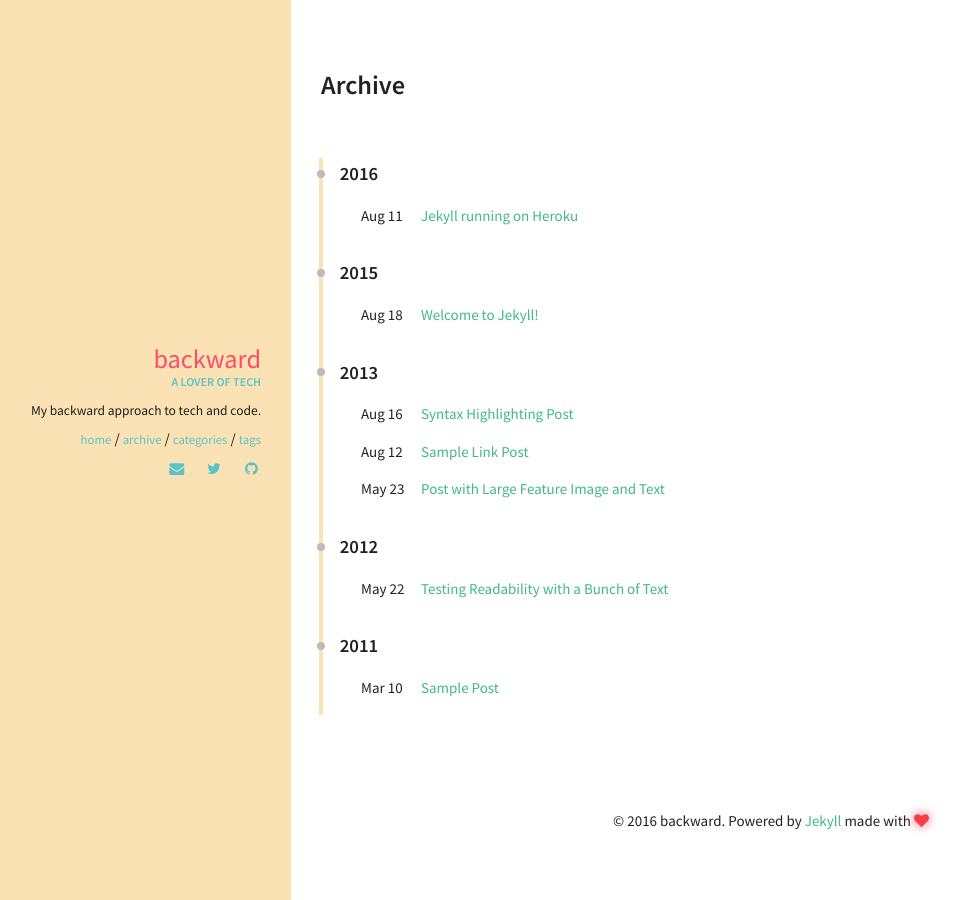
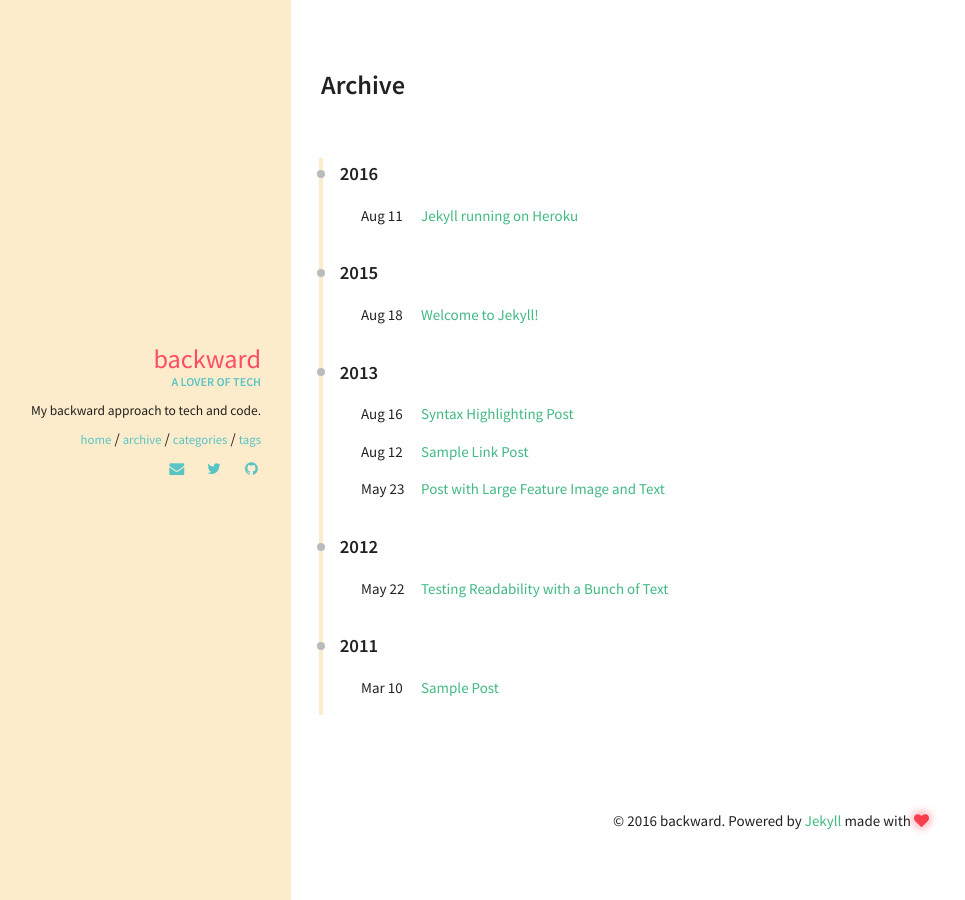
Before and after one commit to drawkcab/backward-blog, a Jekyll site: the page built from archive.html, in a window 1280 px wide. Shown: the whole page, without its empty margins (29-994 px from the left). Built offline with Jekyll 4.4.1, drawn with Linux system fonts in a browser that asks for light colours.

Commit message:
rebuild of ./_site dir for release

```diff
--- a/_sass/components/_variables.scss
+++ b/_sass/components/_variables.scss
@@ -52,7 +52,7 @@ $hr-border-width:             $border-width;
 //
 
 $text-color:       rgba(0, 0, 0, 0.87) !default;
-$background-color: #FBE2B4;
+$background-color: #FCECCC;
 
 $white:            #fff;
 $primary:          #42b983;
--- a/_sass/pages/_layout.scss
+++ b/_sass/pages/_layout.scss
@@ -7,6 +7,7 @@
   min-height: 400px;
   padding: 30px 15px 20px;
   z-index: 1;
+  box-shadow: 0 4px 10px 0 rgba(0,0,0,0.16),0 4px 20px 0 rgba(0,0,0,0.12);
   @include media-query($small-screen) {
     background-position: center;
     padding: 30px;
```
Also changed, not shown: 2 other files.
